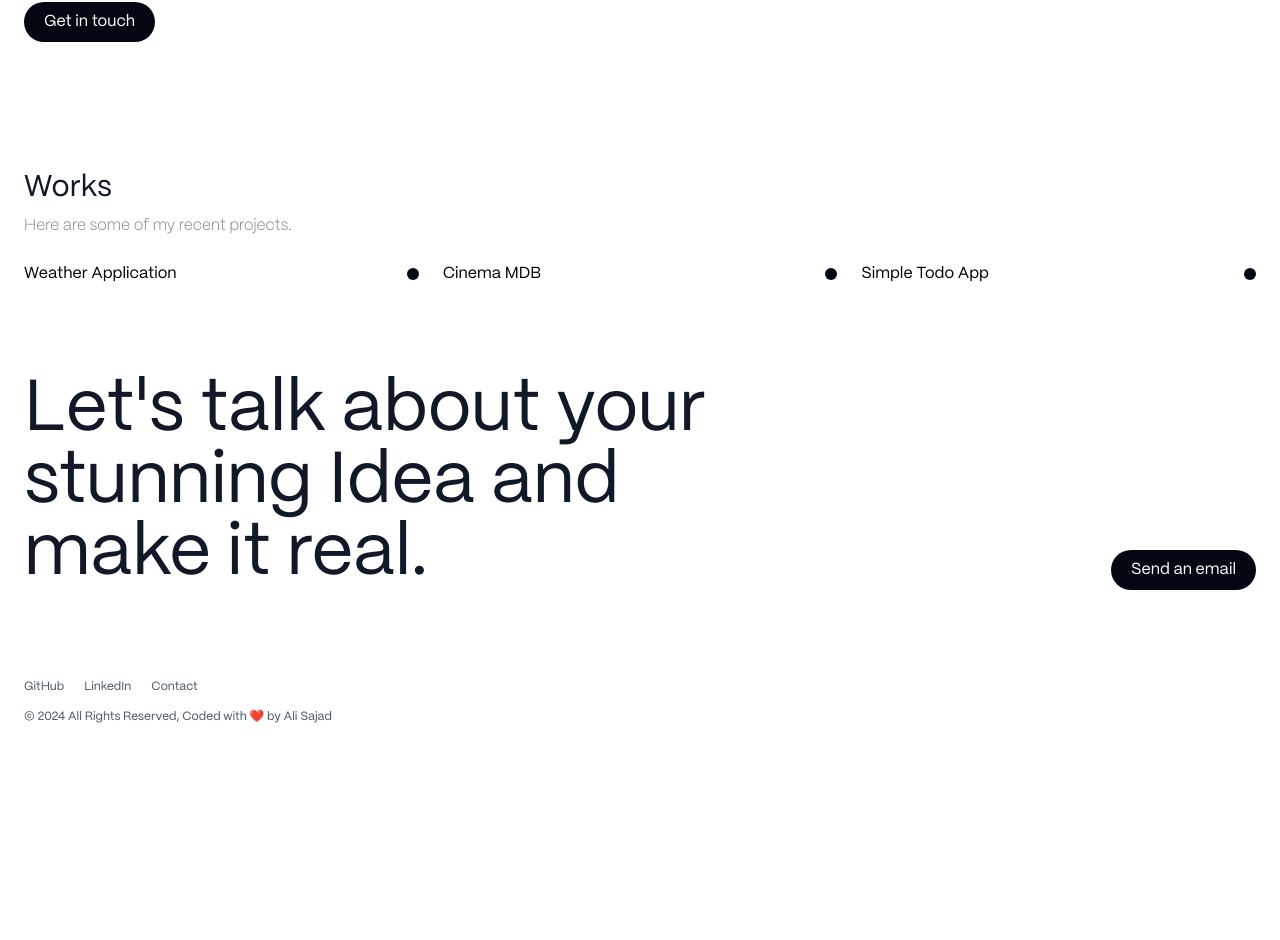
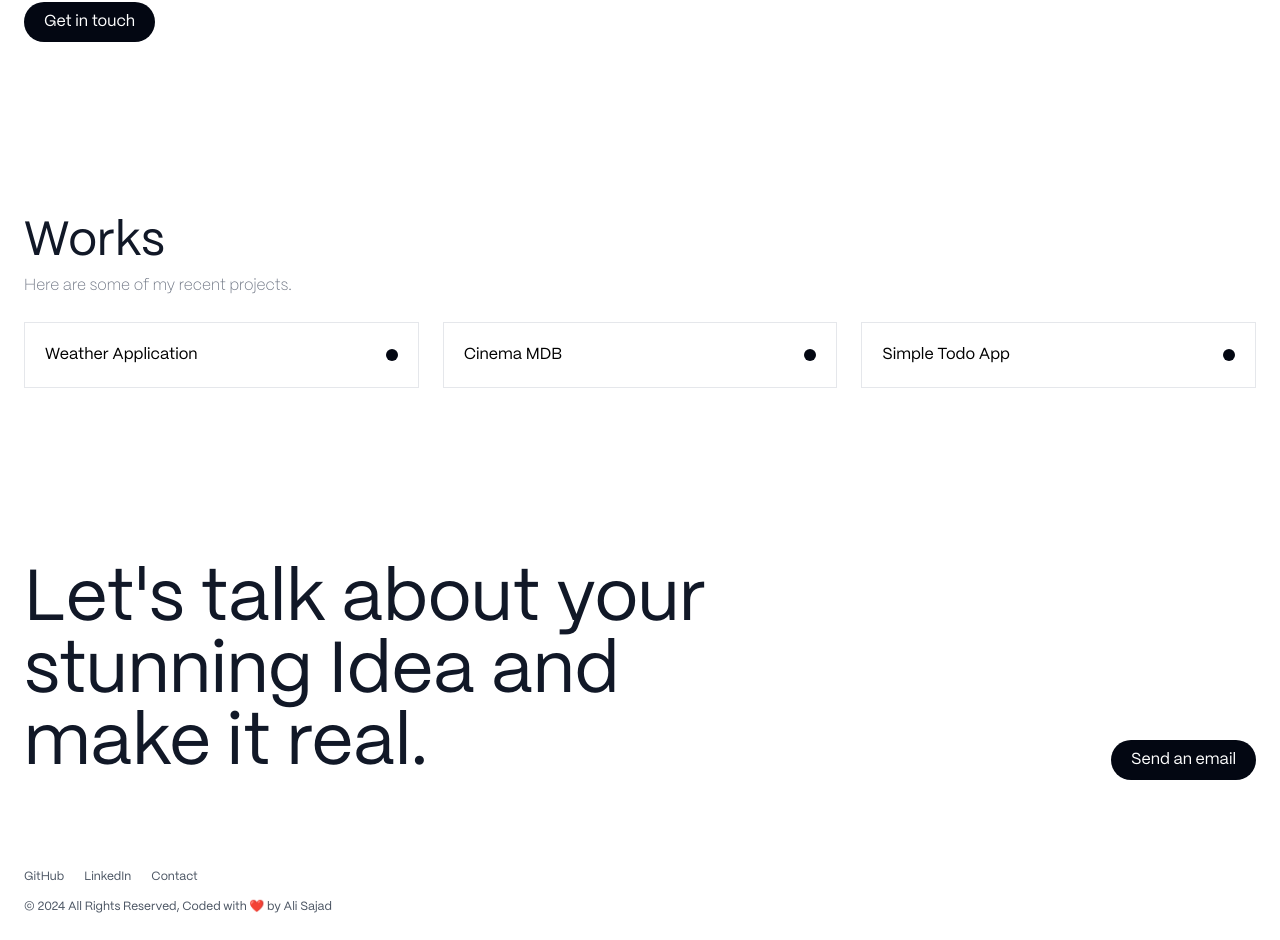
Before and after one commit to alisajad001/portfolio-2024, a React (Vite) app: page / in a window 1280 px wide. Shown: the part 942-1882 px from the top of the page. Before the commit the page ends 1692 px from the top, so only its background shows below. Built offline with nearby package versions, Linux system fonts and the light colour scheme.

Commit message:
Update Works component layout and styles

```diff
--- a/src/components/Works.jsx
+++ b/src/components/Works.jsx
@@ -1,21 +1,21 @@
 export default function Works() {
   return (
-    <section className="container mx-auto p-6 my-10">
-      <h2 className="text-3xl font-medium text-gray-900">Works</h2>
+    <section className="container mx-auto p-6 my-32">
+      <h2 className="text-3xl md:text-5xl font-medium text-gray-900">Works</h2>
       <p className="text-gray-500 font-extralight mt-2">
         Here are some of my recent projects.
       </p>
 
       <div className="grid grid-cols-1 sm:grid-cols-2 md:grid-cols-3 gap-6 mt-6">
-        <a href="#" className="flex justify-between items-center">
+        <a href="#" className="flex justify-between items-center border p-5">
           <h3>Weather Application</h3>
           <span className="w-3 h-3 rounded-full bg-gray-950"></span>
         </a>
-        <a href="#" className="flex justify-between items-center">
+        <a href="#" className="flex justify-between items-center border p-5">
           <h3>Cinema MDB</h3>
           <span className="w-3 h-3 rounded-full bg-gray-950"></span>
         </a>
-        <a href="#" className="flex justify-between items-center">
+        <a href="#" className="flex justify-between items-center border p-5">
           <h3>Simple Todo App</h3>
           <span className="w-3 h-3 rounded-full bg-gray-950"></span>
         </a>
```
